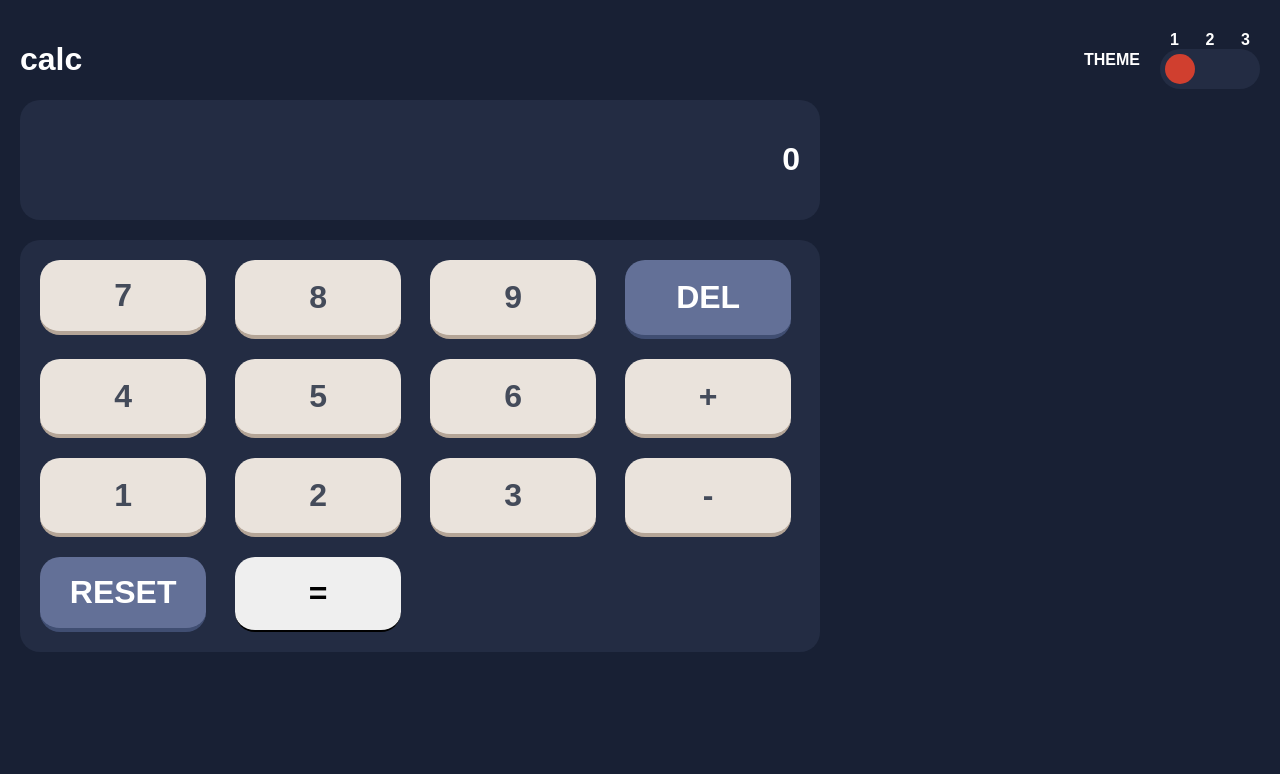
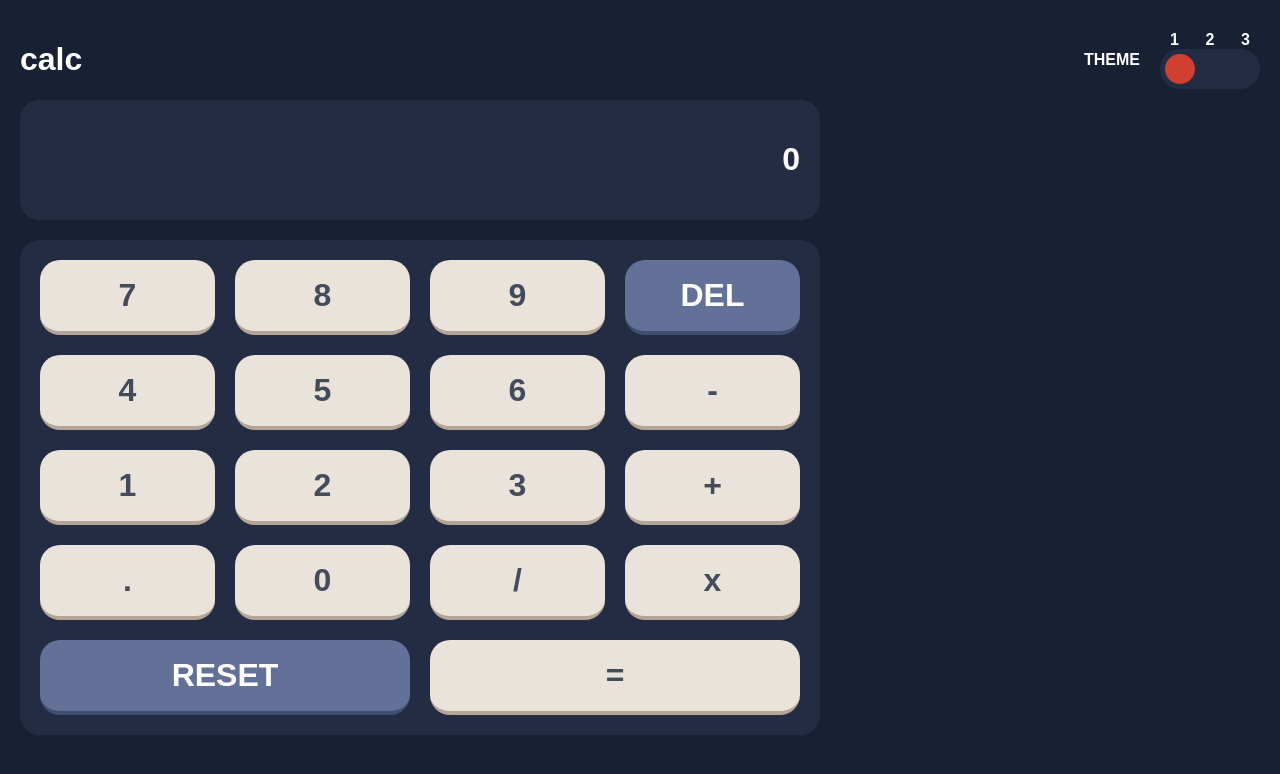
Before and after one commit to sjwhelpley/frontendmentor-calculator, a React (Create React App) app: page / in a window 1280 px wide. Shown: the top 774 px of the page. Built offline with nearby package versions, Linux system fonts and the light colour scheme.

Commit message:
Update 4 files

```diff
--- a/src/components/Calculator.css
+++ b/src/components/Calculator.css
@@ -18,9 +18,11 @@
   background-color: var(--one-toggle-background);
 }
 
-.theme-two .solution-container,
 .theme-two .keys-container {
   background-color: var(--two-toggle-background);
+}
+.theme-two {
+  background-color: hsl(0, 0%, 93%);
 }
 
 .theme-three .solution-container,
@@ -40,7 +42,6 @@
 }
 
 .key {
-  width: 95%;
   height: 75px;
   border-radius: 20px;
   font-size: 2rem;
@@ -52,6 +53,30 @@
   border-top: none;
   border-right: none;
   font-weight: 700;
+  cursor: pointer;
+  width: 100%;
+}
+
+.equal-key {
+  grid-column: span 2;
+}
+
+.theme-one .equal-key {
+  background-color: var(--one-red);
+  border-bottom: 4px solid var(--one-dark-red);
+  color: var(--text-white);
+}
+
+.theme-two .equal-key {
+  background-color: var(--two-orange);
+  border-bottom: 4px solid var(--two-dark-orange);
+  color: var(--text-white);
+}
+
+.theme-three .equal-key {
+  background-color: var(--three-toggle);
+  border-bottom: 4px solid hsl(177, 92%, 70%);
+  color: hsl(198, 20%, 13%);
 }
 
 .theme-one .num-key {
@@ -63,13 +88,17 @@
 .theme-two .num-key {
   background-color: var(--two-light-grey-yellow);
   border-bottom: 4px solid var(--two-dark-greyish-yellow);
-  color: var(--two-dark-greyish-yellow);
+  color: var(--two-text-yellow);
 }
 
 .theme-three .num-key {
-  background-color: var(--three-dark-violet);
-  border-bottom: 4px solid var(--three-vivid-magenta);
+  background-color: hsl(268, 47%, 21%);
+  border-bottom: 4px solid hsl(290, 70%, 36%);
   color: var(--three-text-yellow);
+}
+
+.reset-key {
+  grid-column: span 2;
 }
 
 .theme-one .delete-key,
@@ -79,14 +108,16 @@
   color: var(--text-white);
 }
 
-.theme-two .delete-key {
-  background-color: var(--two-light-grey-yellow);
-  border-bottom: 4px solid var(--two-dark-greyish-yellow);
-  color: var(--two-dark-greyish-yellow);
+.theme-two .delete-key,
+.theme-two .reset-key {
+  background-color: var(--two-dark-cyan);
+  border-bottom: 4px solid var(--two-very-dark-cyan);
+  color: var(--text-white);
 }
 
-.theme-three .delete-key {
-  background-color: var(--three-dark-violet);
+.theme-three .delete-key,
+.theme-three .reset-key {
+  background-color: hsl(281, 89%, 26%);
   border-bottom: 4px solid var(--three-vivid-magenta);
-  color: var(--three-text-white);
+  color: var(--text-white);
 }
--- a/src/components/Calculator.jsx
+++ b/src/components/Calculator.jsx
@@ -1,36 +1,134 @@
 import React from "react";
 import "./Calculator.css";
 
+const btnValues = [
+  [7, 8, 9, "DEL"],
+  [4, 5, 6, "-"],
+  [1, 2, 3, "+"],
+  [".", 0, "/", "x"],
+  ["RESET", "="],
+];
+
+function Button({ style, value, onClick }) {
+  return (
+    <button className={style ? `key ${style}` : "key"} onClick={onClick}>
+      {value}
+    </button>
+  );
+}
+
 export default function Calculator() {
-  const [view, setView] = React.useState(0);
+  const [calc, setCalc] = React.useState({
+    sign: "",
+    num: 0,
+    res: 0,
+  });
 
-  const reset = () => {
-    setView(0);
+  const resetClickHandler = () => {
+    setCalc({
+      sign: "",
+      num: 0,
+      res: 0,
+    });
+  };
+
+  const numClickHandler = (e) => {
+    e.preventDefault();
+    const value = e.target.innerHTML;
+
+    setCalc({
+      ...calc,
+      num:
+        calc.num === 0 && value === "0"
+          ? "0"
+          : calc.num % 1 === 0
+          ? Number(calc.num + value)
+          : calc.num + value,
+      res: !calc.sign ? 0 : calc.res,
+    });
+  };
+
+  const signClickHandler = (e) => {
+    e.preventDefault();
+    const value = e.target.innerHTML;
+
+    setCalc({
+      ...calc,
+      sign: value,
+      res: !calc.res && calc.num ? calc.num : calc.res,
+      num: 0,
+    });
+  };
+
+  const delClickHandler = (e) => {
+    e.preventDefault();
+
+    setCalc({
+      ...calc,
+      num: Number(calc.num.toString().slice(0, -1)),
+    });
+  };
+
+  const equalsClickHandler = () => {
+    if (calc.sign && calc.num) {
+      const math = (a, b, sign) =>
+        sign === "+"
+          ? a + b
+          : sign === "-"
+          ? a - b
+          : sign === "x"
+          ? a * b
+          : a / b;
+
+      setCalc({
+        ...calc,
+        res:
+          calc.num === "0" && calc.sign === "/"
+            ? "Can't divide with 0"
+            : math(Number(calc.res), Number(calc.num), calc.sign),
+        sign: "",
+        num: 0,
+      });
+    }
   };
 
   return (
     <div className="calc">
       <div className="solution-container">
-        <p>{view}</p>
+        <p>{calc.num ? calc.num : calc.res}</p>
       </div>
 
       <div className="keys-container">
-        <button className="key num-key">7</button>
-        <div className="key num-key">8</div>
-        <div className="key num-key">9</div>
-        <div className="key delete-key">DEL</div>
-        <div className="key num-key">4</div>
-        <div className="key num-key">5</div>
-        <div className="key num-key">6</div>
-        <div className="key num-key">+</div>
-        <div className="key num-key">1</div>
-        <div className="key num-key">2</div>
-        <div className="key num-key">3</div>
-        <div className="key num-key">-</div>
-        <button className="key reset-key" onClick={reset}>
-          RESET
-        </button>
-        <button className="key">=</button>
+        {btnValues.flat().map((btn, i) => {
+          return (
+            <Button
+              key={i}
+              style={
+                btn === "DEL"
+                  ? "delete-key"
+                  : btn === "RESET"
+                  ? "reset-key"
+                  : typeof btn === "number"
+                  ? "num-key"
+                  : btn === "="
+                  ? "equal-key num-key"
+                  : "num-key"
+              }
+              value={btn}
+              onClick={
+                btn === "DEL"
+                  ? delClickHandler
+                  : btn === "RESET"
+                  ? resetClickHandler
+                  : typeof btn === "number"
+                  ? numClickHandler
+                  : btn === "="
+                  ? equalsClickHandler
+                  : signClickHandler
+              }
+            />
+          );
+        })}
       </div>
     </div>
   );
--- a/src/components/ThemeSwitch.jsx
+++ b/src/components/ThemeSwitch.jsx
@@ -4,14 +4,10 @@ import "./ThemeSwitch.css";
 
 export default function ThemeSwitch() {
   const { theme, toggleTheme } = useContext(ThemeContext);
-  console.log(theme);
-  var buttons = document.getElementsByClassName("button");
-  var arr = [...buttons];
-  console.log(theme);
+
   // set starting input based on theme
   React.useEffect(() => {
     const clickToggle = (elem, index) => {
-      console.log("here");
       elem.style.opacity = "1";
 
       if (index == 0) {
@@ -30,6 +26,9 @@ export default function ThemeSwitch() {
           item.style.opacity = "0";
         });
     };
+
+    var buttons = document.getElementsByClassName("button");
+    var arr = [...buttons];
 
     // https://webcodespace.com/how-to-create-a-three-state-toggle-switch-using-html-css-and-javascript/
     arr.forEach((element, index) => {
--- a/src/styles.css
+++ b/src/styles.css
@@ -17,8 +17,11 @@
   --two-main-background: hsl(0, 0%, 90%);
   --two-toggle-background: hsl(0, 5%, 81%);
   --two-orange: hsl(25, 98%, 40%);
+  --two-dark-orange: hsl(25, 99%, 27%);
   --two-light-grey-yellow: hsl(45, 7%, 89%);
   --two-dark-greyish-yellow: hsl(35, 11%, 61%);
+  --two-dark-cyan: hsl(185, 42%, 37%);
+  --two-very-dark-cyan: hsl(185, 58%, 25%);
 
   --three-text-yellow: hsl(52, 100%, 62%);
   --three-screen-background: hsl(268, 75%, 9%);
@@ -55,7 +58,7 @@ body {
 
 .theme-two {
   color: var(--two-text-yellow);
-  background-color: var(--two-screen-background);
+  background-color: var(--two-main-background);
 }
 
 .theme-three {
```
